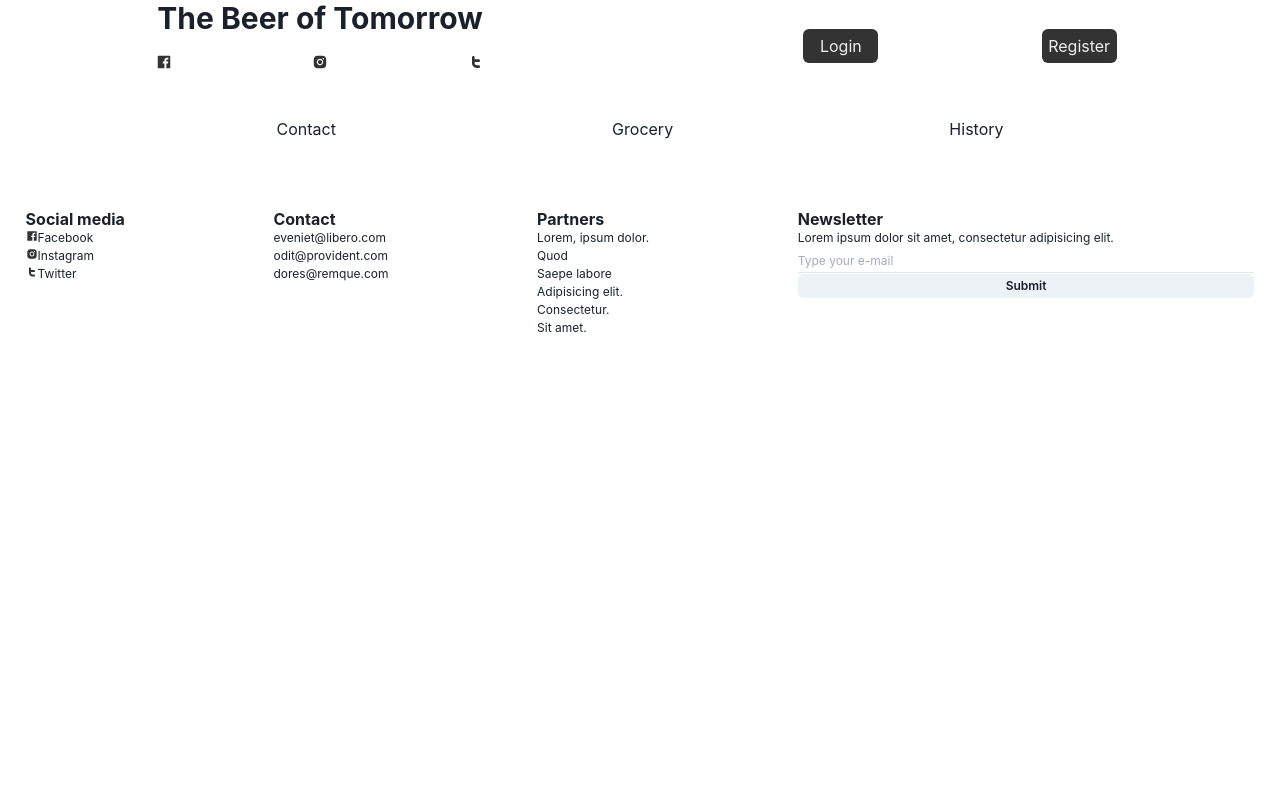
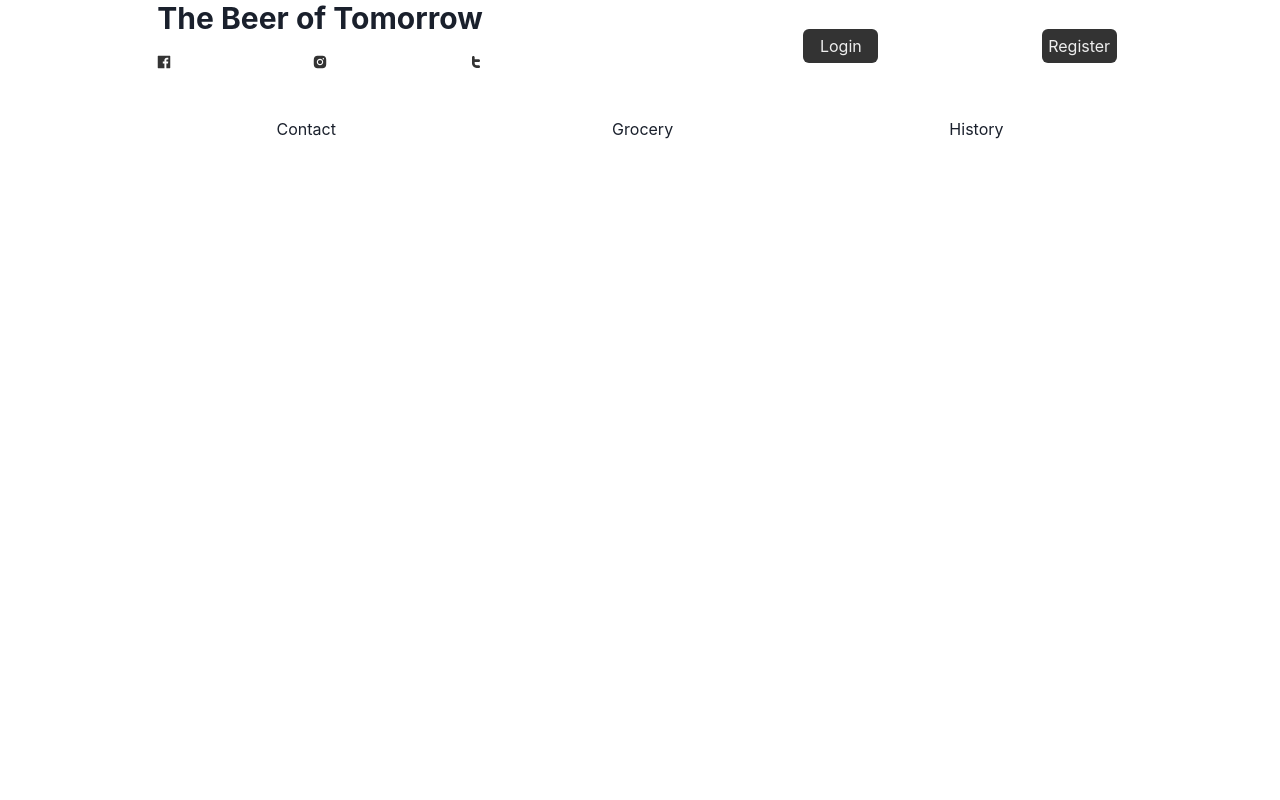
Before and after one commit to Ellie1341994/TJChallenge, a React (Create React App) app: page /beers_ in a window 1280 px wide. Shown: the top 800 px of the page. Built offline with nearby package versions, Linux system fonts and the light colour scheme.

Commit message:
Change GroceryView component code tests Footer and MainHeader components

```diff
--- a/src/pages/GroceryView.tsx
+++ b/src/pages/GroceryView.tsx
@@ -1,6 +1,8 @@
 import * as React from "react";
 import { PagesBase } from "./Base";
+import { Flex } from "@chakra-ui/react";
 
+const Test = ({ children }: any) => <Flex h="100vh" children={children} />;
 export const GroceryView = ({ children }: any) => {
-  return <PagesBase children={() => children} />;
+  return <PagesBase children={<Test children={children} />} />;
 };
```
